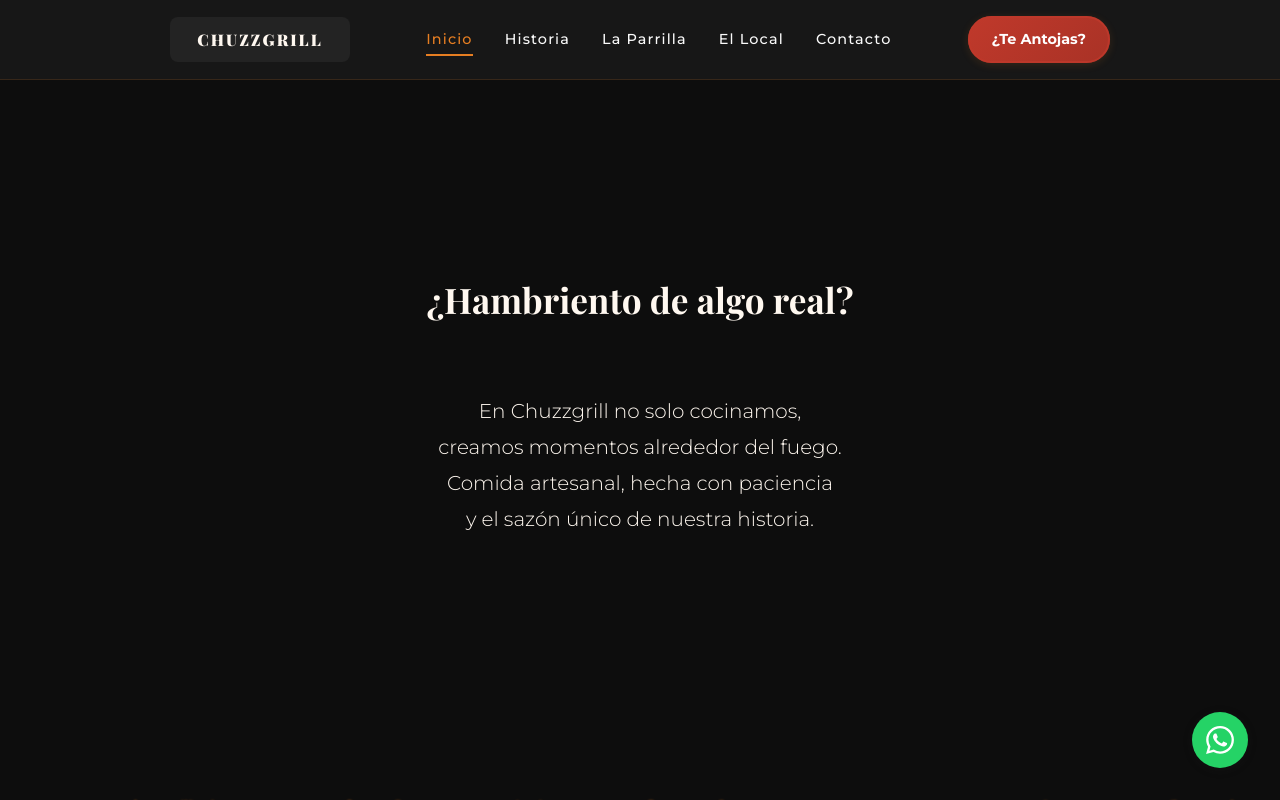
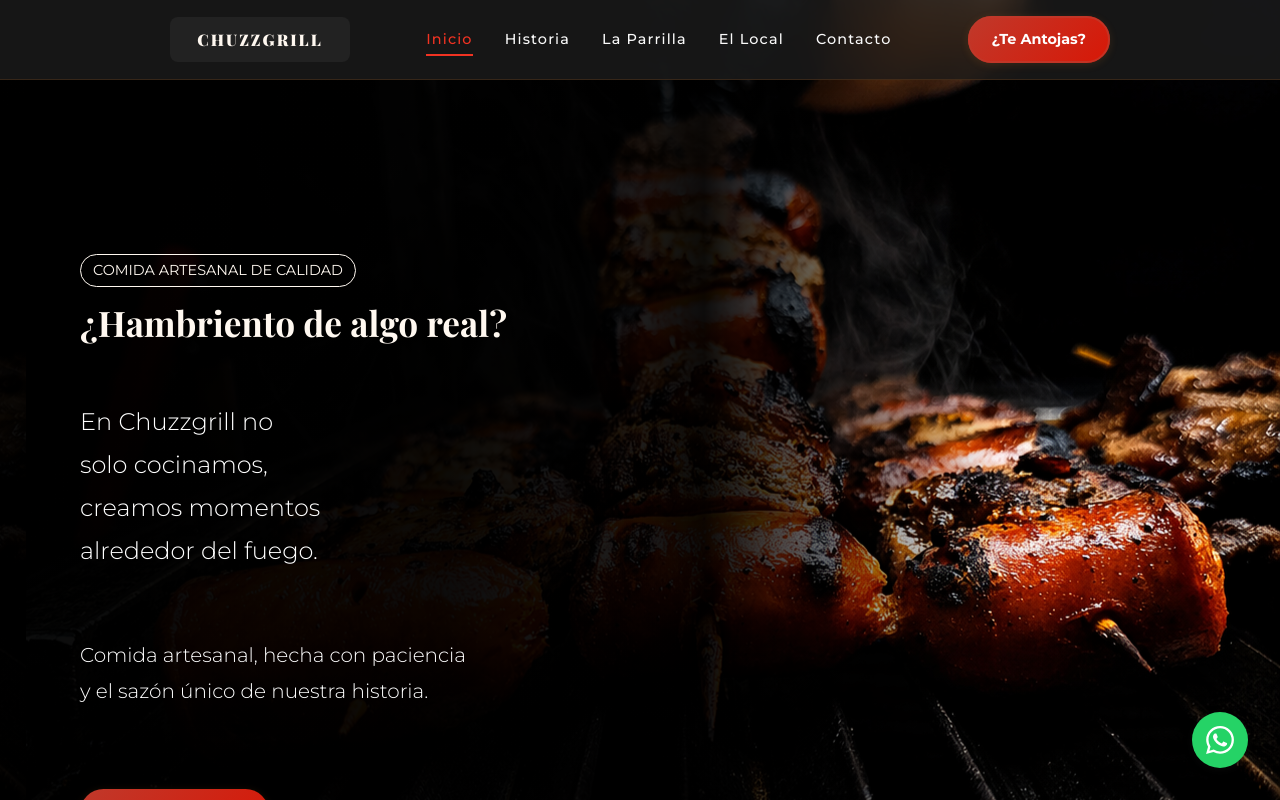
Before and after one commit to Jeremysa1/ChuzGrill, a React (Vite) app: page / in a window 1280 px wide. Shown: the top 800 px of the page. Built offline with nearby package versions, Linux system fonts and the light colour scheme; a web font is replaced by a local one.

Commit message:
feat: nuevo hero con cambios en intencion comunicativa

```diff
--- a/src/components/Navbar.jsx
+++ b/src/components/Navbar.jsx
@@ -27,7 +27,7 @@ export default function Navbar({ activeSection, mobileOpen, onToggleMobile, onNa
                     ))}
                 </div>
 
-                <a href="" className="nav-cta">
+                <a href="#contacto" className="nav-cta">
                     ¿Te Antojas?<div className="pulse-ring"></div>
                 </a>
 
--- a/src/sections/Hero.jsx
+++ b/src/sections/Hero.jsx
@@ -6,14 +6,17 @@ export default function Hero() {
             {/* AQUI DEBEMOS CAMBIAR ESTE HERO, HACERLO MAS LLAMATIVO*/}
             <section className="emotional-section" id="emotional-section">
                 <div className="container emotional-content">
+                    <h3 className='entry-message'>COMIDA ARTESANAL DE CALIDAD</h3>
                     <h2 className="reveal reveal-up">¿Hambriento de algo real?</h2>
                     <p>
-                        <span className="reveal-line">En Chuzzgrill no solo cocinamos,</span>
-                        <span className="reveal-line">creamos momentos alrededor del fuego.</span>
-                        <span className="reveal-line">Comida artesanal, hecha con paciencia</span>
-                        <span className="reveal-line">y el sazón único de nuestra historia.</span>
-
+                        <span className="reveal-line">En Chuzzgrill no </span>
+                        <span className="reveal-line">solo cocinamos,</span>
+                        <span className="reveal-line">creamos momentos </span>
+                        <span className="reveal-line">alrededor del fuego.</span>
                     </p>
+                    <span className="end-line">Comida artesanal, hecha con paciencia</span>
+                    <span className="end-line">y el sazón único de nuestra historia.</span>
+                    <a href="#nuestra-historia" className="nav-cta">¡Quiero saber más!</a>
                 </div>
                 <div className="ember-container">
                     {Array.from({ length: 15 }).map((_, index) => (
--- a/src/styles/base.css
+++ b/src/styles/base.css
@@ -2,8 +2,8 @@
 
 :root {
     --rojo: #c0392b;
-    --rojo-dark: #a93226;
-    --naranja: #e67e22;
+    --rojo-dark: #d81706;
+    --naranja: #f13322;
     --marron: #6d4c41;
     --crema: #fff8f0;
     --carbon: #1a1a1a;
@@ -20,6 +20,7 @@
     --text-hero: clamp(2.8rem, 9vw, 5.8rem);
     --font-titles: 'Playfair Display', serif;
     --font-body: 'Montserrat', sans-serif;
+    --space-min: -1px;
     --space-1: 8px;
     --space-2: 16px;
     --space-3: 24px;
--- a/src/styles/emotional.css
+++ b/src/styles/emotional.css
@@ -1,13 +1,16 @@
 .emotional-section {
-    background-color: #0d0d0d;
+    background-image: linear-gradient(90deg, rgba(0, 0, 0, 0.95) 35%, rgba(0, 0, 0, 0.88) 50%, rgba(0, 0, 0, 0.95) 55%, rgba(0, 0, 0, 0) 78%),
+        url('../assets/1.png');
+
+    background-position: right;
     padding: var(--space-20) 0;
     min-height: 100vh;
     position: relative;
     display: flex;
     align-items: center;
-    justify-content: center;
+    justify-content: flex-start;
     overflow: hidden;
-    text-align: center;
+    text-align: left;
 }
 
 .ember-container {
@@ -33,7 +36,7 @@
     }
 
     10% {
-        opacity: 0.4;
+        opacity: 1.4;
     }
 
     90% {
@@ -47,25 +50,68 @@
 }
 
 .emotional-content {
+    width: 100%;
     max-width: 800px;
     max-height: 800px;
-    margin: 0 auto;
+    margin: 0;
+    padding-left: var(--space-8);
     position: relative;
     z-index: 2;
+    display: flex;
+    flex-direction: column;
+    align-items: flex-start;
+    text-align: left;
+
+}
+
+.emotional-content .entry-message {
+    border: 1px solid var(--crema);
+    font-family: var(--font-body);
+    font-size: var(--text-sm);
+    font-weight: 400;
+    color: var(--crema);
+    border-radius: var(--radius-full);
+    margin-bottom: var(--space-1);
+    padding: 4px 12px;
+    text-transform: none;
+    letter-spacing: 0;
 }
 
 .emotional-content h2 {
     font-family: var(--font-titles);
     font-size: var(--text-2xl);
+    font-weight: 700;
     color: var(--crema);
-    margin-bottom: var(--space-6);
+    margin-bottom: var(--space-4);
+    margin-top: 0;
 }
 
 .emotional-content p {
-    color: var(--crema);
+    color: white;
     font-size: var(--text-lg);
     line-height: 1.8;
     font-weight: 300;
+    margin: var(--space-2) 0 var(--space-6) 0;
+}
+
+.emotional-content .reveal-line {
+    color: white;
+    font-size: var(--text-xl);
+    margin-bottom: var(--space-);
+    display: block;
+
+}
+
+.emotional-content .end-line {
+    color: white;
+    font-size: var(--text-lg);
+    line-height: 1.8;
+    font-weight: 300;
+}
+
+.emotional-content .nav-cta {
+    margin-top: var(--space-8);
+    display: inline-block;
 }
 
 .reveal-line {
--- a/src/styles/hero.css
+++ b/src/styles/hero.css
@@ -177,3 +177,37 @@
     letter-spacing: 2px;
     z-index: 10;
 }
+
+.entry-message {
+    font-family: var(--font-body);
+    font-size: var(--text-lg);
+    font-weight: 600;
+    color: var(--crema);
+    margin-bottom: var(--space-2);
+    text-transform: none;
+    text-shadow: none;
+}
+
+.reveal.reveal-up {
+    font-size: var(--text-2xl);
+    font-weight: 700;
+    color: var(--crema);
+    margin-bottom: var(--space-4);
+    margin-top: 0;
+}
+
+.emotional-content p {
+    margin: var(--space-2) 0 var(--space-6) 0;
+    color: white;
+}
+
+.emotional-content .reveal-line {
+    color: white;
+    margin-bottom: var(--space-2);
+    display: block;
+}
+
+.emotional-content .nav-cta {
+    margin-top: var(--space-8);
+    display: inline-block;
+}
```
Also changed, not shown: src/assets/1.png (added).
